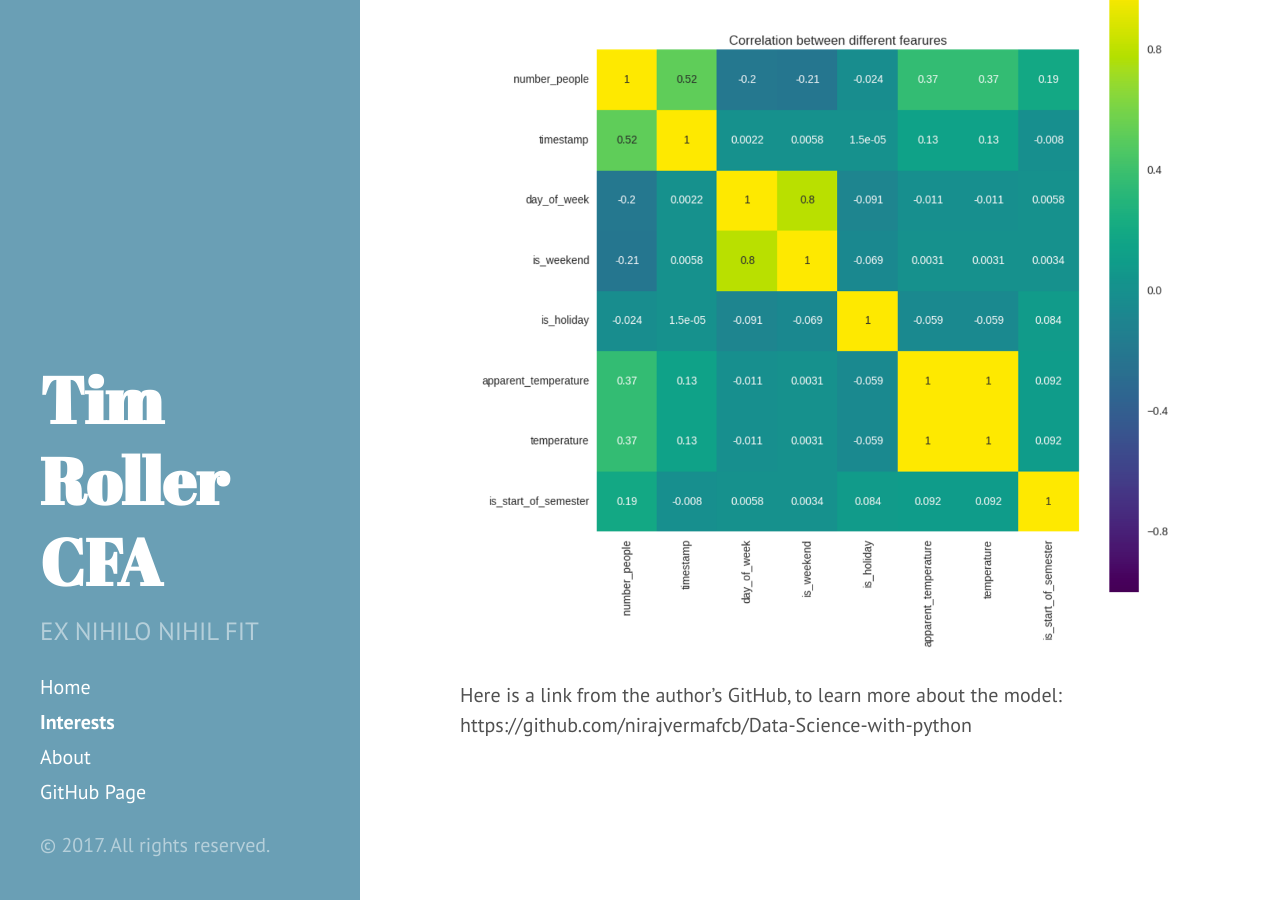
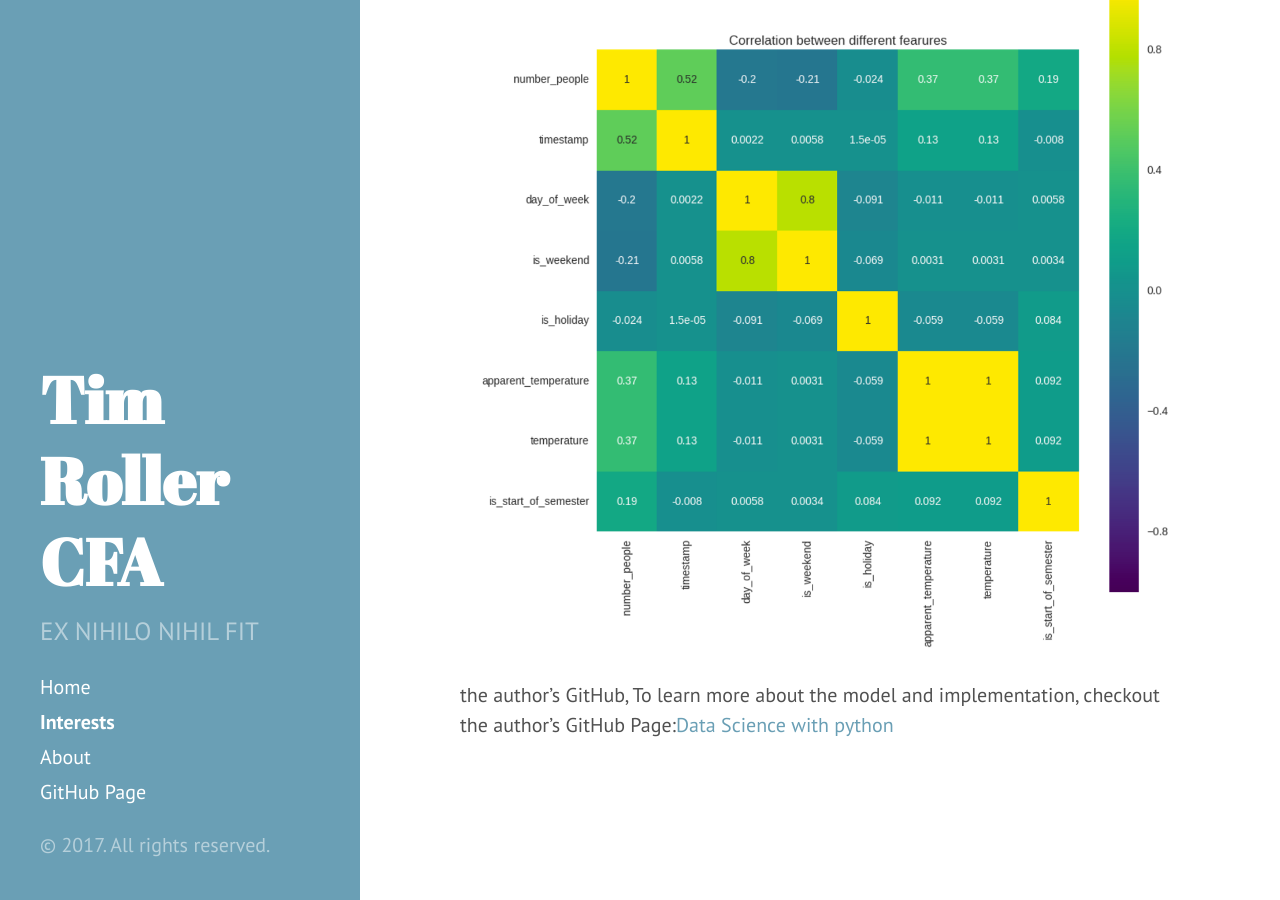
Before and after one commit to TimRoller/TimRoller.github.io, a Jekyll site: the page built from Interests.md, in a window 1280 px wide and 900 px high, scrolled down 1844 px. Built offline with Jekyll 4.4.1, drawn with Linux system fonts in a browser that asks for light colours.

Commit message:
Update Interests.md

```diff
--- a/Interests.md
+++ b/Interests.md
@@ -28,4 +28,4 @@ The data comes in csv format, and the analysis is conducted in python using the
 
 Below is a correlation matrix from the top user in the competition, showing the sensitivity of different features: Clearly time of day and weather are strong feautures, as one would expect. This model is able to predict with scores in the low 80s.
 ![corr]({{ site.url }}/public/corr.png)
-Here is a link from the author's GitHub, to learn more about the model: https://github.com/nirajvermafcb/Data-Science-with-python
+the author's GitHub, To learn more about the model and implementation, checkout the author's GitHub Page:<a href="https://github.com/nirajvermafcb/Data-Science-with-python">Data Science with python</a>
```
